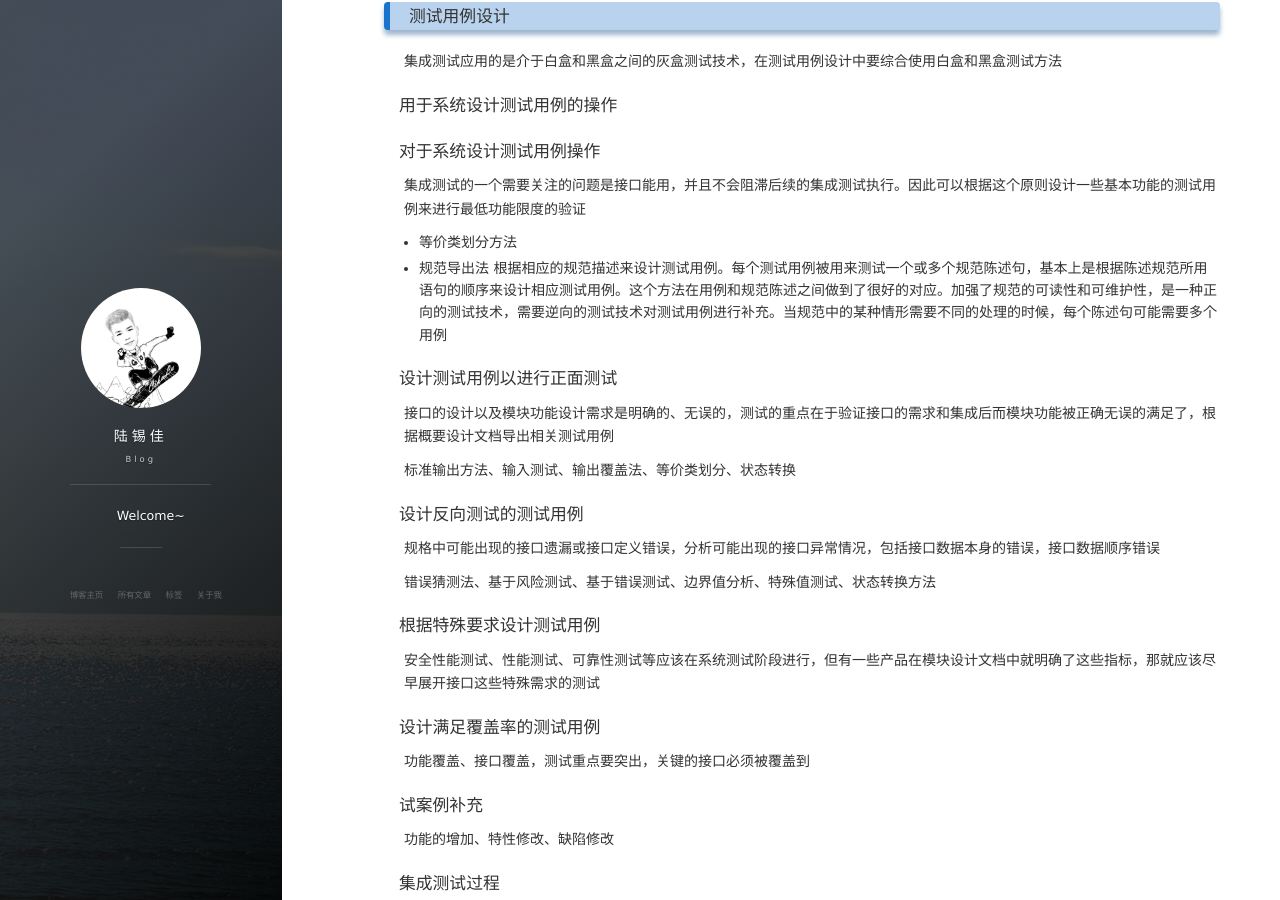
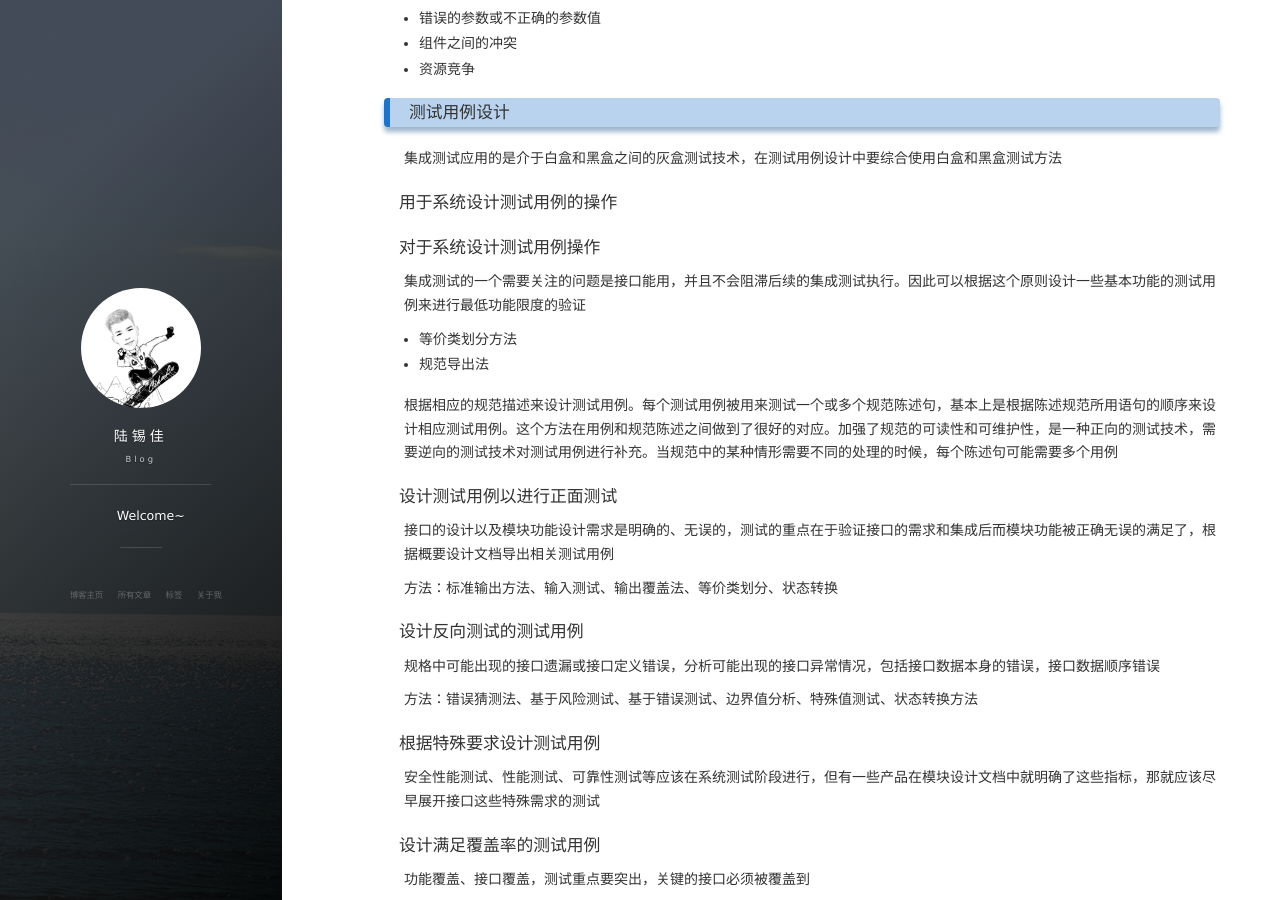
Before and after one commit to lxjsy/blog, a Jekyll site: the page built from _posts/2018-5-26-IntegrationTesting.md, in a window 1280 px wide and 900 px high, scrolled down 7283 px. Built offline with Jekyll 4.4.1, drawn with Linux system fonts in a browser that asks for light colours; nearby versions of some CDN libraries; comment, search, counter and statistics services are not loaded; some of the changed text lies outside the part shown.

Commit message:
change posts

```diff
--- a/_posts/2018-5-26-IntegrationTesting.md
+++ b/_posts/2018-5-26-IntegrationTesting.md
@@ -51,12 +51,15 @@ tag: Software Testing
 
 ### 特点
 * 单元测试具有不彻底性，无法检测模块间接口信息内容的正确性、相互调用关系是否符合设计
+
 只能依靠集成测试来保证
 
 * 同系统测试相比，集成测试用例是从程序结构出发的，目的性、针对性更强
+
 测试项发现问题的效率更高，定位问题的效率也较高
 
 * 能够较容易地测试到系统测试用例难以模拟的特殊异常流程
+
 从纯理论的角度来讲，集成测试能够模拟所有实际情况
 
 * 定位问题较快
@@ -304,17 +307,18 @@ tag: Software Testing
 
 * 等价类划分方法
 * 规范导出法
+
 根据相应的规范描述来设计测试用例。每个测试用例被用来测试一个或多个规范陈述句，基本上是根据陈述规范所用语句的顺序来设计相应测试用例。这个方法在用例和规范陈述之间做到了很好的对应。加强了规范的可读性和可维护性，是一种正向的测试技术，需要逆向的测试技术对测试用例进行补充。当规范中的某种情形需要不同的处理的时候，每个陈述句可能需要多个用例
 
 #### 设计测试用例以进行正面测试
 接口的设计以及模块功能设计需求是明确的、无误的，测试的重点在于验证接口的需求和集成后而模块功能被正确无误的满足了，根据概要设计文档导出相关测试用例
 
-标准输出方法、输入测试、输出覆盖法、等价类划分、状态转换
+方法：标准输出方法、输入测试、输出覆盖法、等价类划分、状态转换
 
 #### 设计反向测试的测试用例
 规格中可能出现的接口遗漏或接口定义错误，分析可能出现的接口异常情况，包括接口数据本身的错误，接口数据顺序错误
 
-错误猜测法、基于风险测试、基于错误测试、边界值分析、特殊值测试、状态转换方法
+方法：错误猜测法、基于风险测试、基于错误测试、边界值分析、特殊值测试、状态转换方法
 
 #### 根据特殊要求设计测试用例
 安全性能测试、性能测试、可靠性测试等应该在系统测试阶段进行，但有一些产品在模块设计文档中就明确了这些指标，那就应该尽早展开接口这些特殊需求的测试
@@ -325,13 +329,13 @@ tag: Software Testing
 #### 试案例补充
 功能的增加、特性修改、缺陷修改
 
-#### 集成测试过程
+### 集成测试过程
 根据IEEE的软件验证和确认计划指南
 * 计划阶段
 * 设计阶段
 * 实现阶段
 * 执行阶段
-*
+
 #### 集成测试环境
 对于简单系统来说（单进程软件），集成测试环境与单元测试环境比较类似
 集成测试环境也很复杂，需要依赖一些商用测试工具或测试仪，有时还需要开发一些接口模拟工具
```
Also changed, not shown: _posts/2018-5-25-UnitTesting.md (+4 -0 lines), _posts/2018-5-27-SystemTesting.md (+4 -0 lines).
